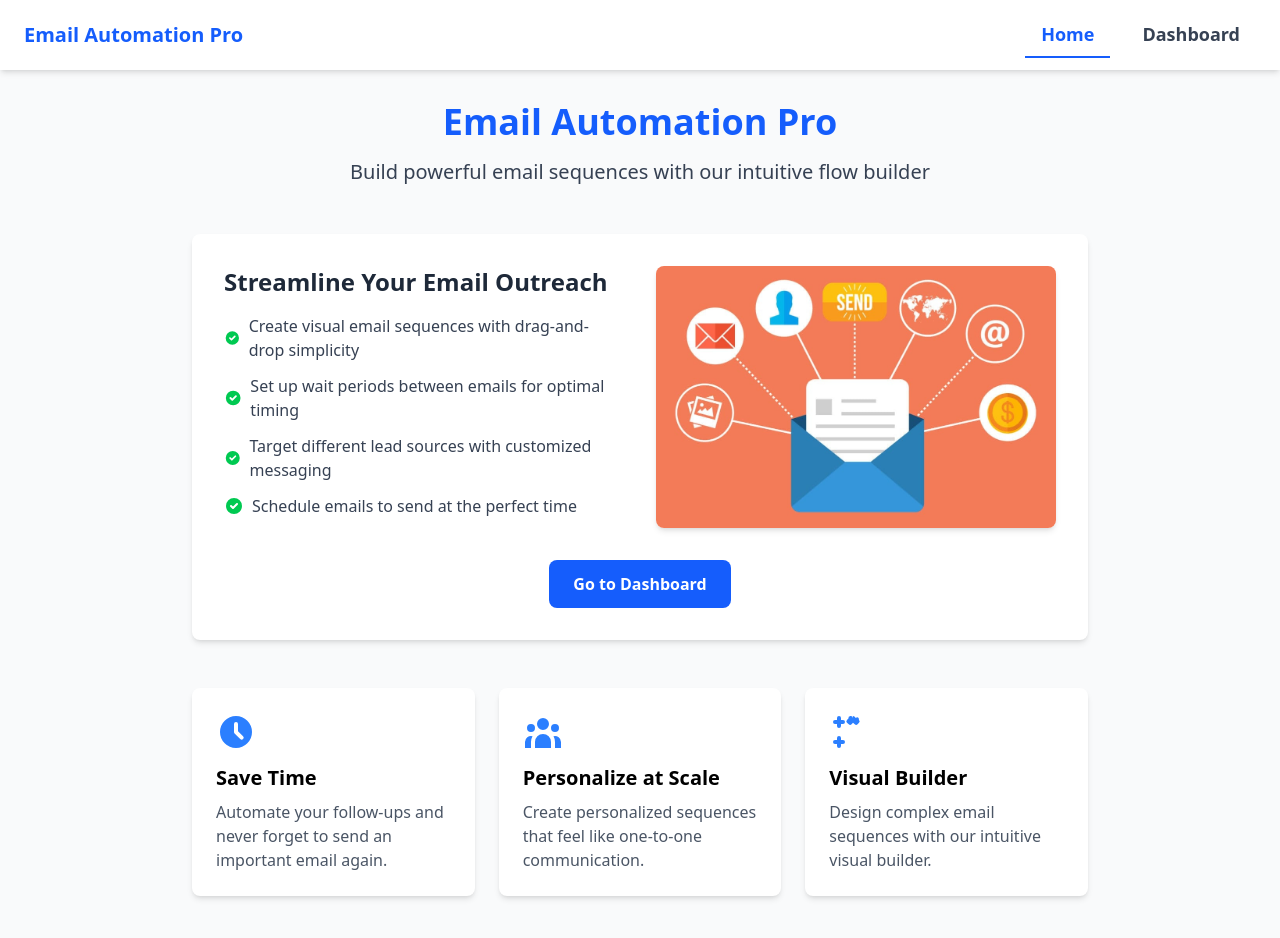
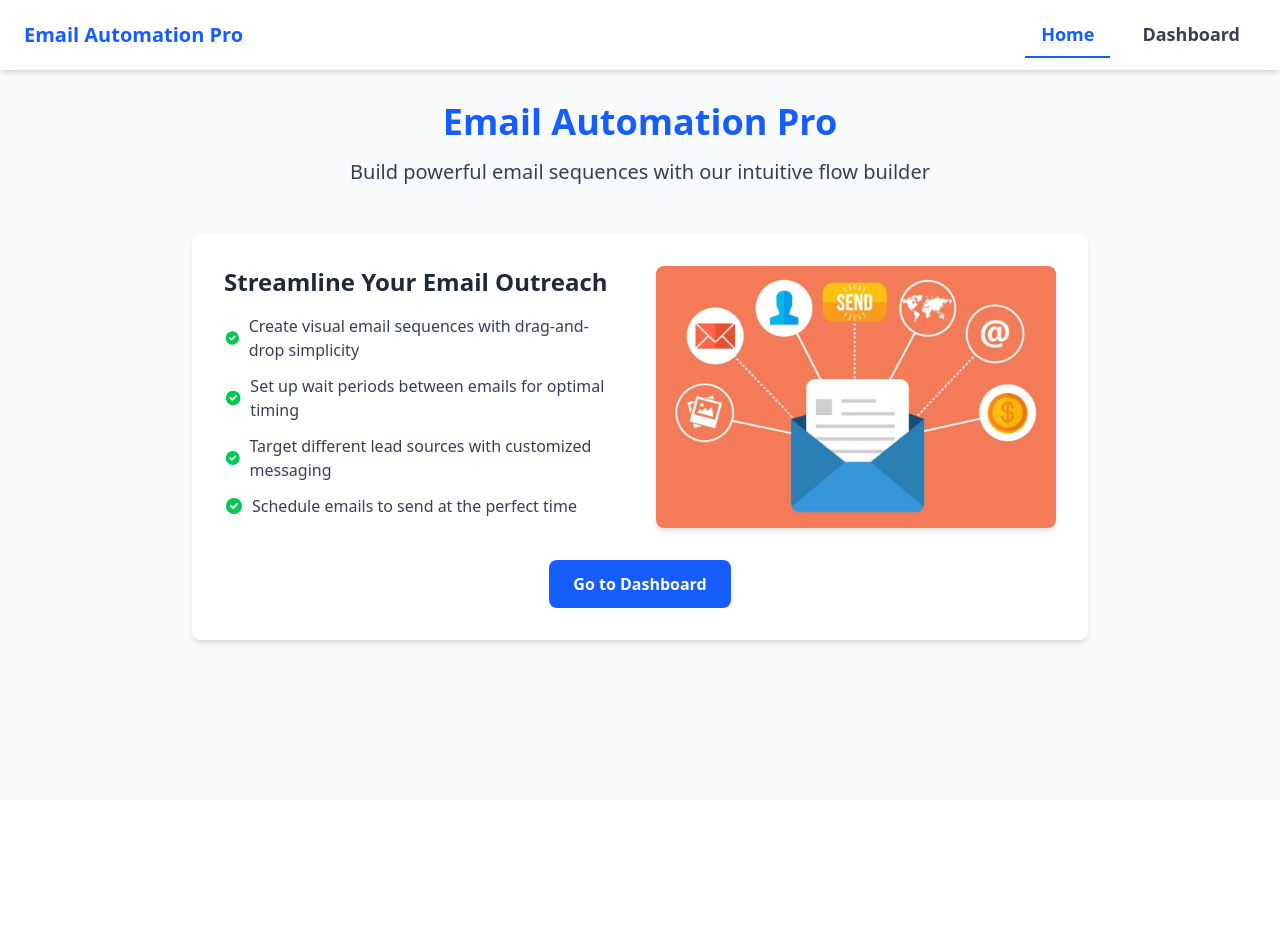
Before and after one commit to sandhya-mohanty/FutureBlink-emailSchedule, a React (Vite) app in the folder email-schedule-frontend/: page / in a window 1280 px wide. Shown: the top 938 px of the page. After the commit the page ends 800 px from the top, so only its background shows below. Built offline with nearby package versions, Linux system fonts and the light colour scheme.

Commit message:
Update Home.jsx

```diff
--- a/email-schedule-frontend/src/pages/Home.jsx
+++ b/email-schedule-frontend/src/pages/Home.jsx
@@ -67,37 +67,6 @@ const Home = () => {
         </div>
       </div>
 
-      <div className="grid md:grid-cols-3 gap-6 mb-12">
-        <div className="bg-white p-6 rounded-lg shadow-md">
-          <div className="text-blue-500 mb-3">
-            <svg className="w-10 h-10" fill="currentColor" viewBox="0 0 20 20">
-              <path fillRule="evenodd" d="M10 18a8 8 0 100-16 8 8 0 000 16zm1-12a1 1 0 10-2 0v4a1 1 0 00.293.707l2.828 2.829a1 1 0 101.415-1.415L11 9.586V6z" clipRule="evenodd" />
-            </svg>
-          </div>
-          <h3 className="text-xl font-semibold mb-2">Save Time</h3>
-          <p className="text-gray-600">Automate your follow-ups and never forget to send an important email again.</p>
-        </div>
-
-        <div className="bg-white p-6 rounded-lg shadow-md">
-          <div className="text-blue-500 mb-3">
-            <svg className="w-10 h-10" fill="currentColor" viewBox="0 0 20 20">
-              <path d="M13 6a3 3 0 11-6 0 3 3 0 016 0zM18 8a2 2 0 11-4 0 2 2 0 014 0zM14 15a4 4 0 00-8 0v3h8v-3zM6 8a2 2 0 11-4 0 2 2 0 014 0zM16 18v-3a5.972 5.972 0 00-.75-2.906A3.005 3.005 0 0119 15v3h-3zM4.75 12.094A5.973 5.973 0 004 15v3H1v-3a3 3 0 013.75-2.906z" />
-            </svg>
-          </div>
-          <h3 className="text-xl font-semibold mb-2">Personalize at Scale</h3>
-          <p className="text-gray-600">Create personalized sequences that feel like one-to-one communication.</p>
-        </div>
-
-        <div className="bg-white p-6 rounded-lg shadow-md">
-          <div className="text-blue-500 mb-3">
-            <svg className="w-10 h-10" fill="currentColor" viewBox="0 0 20 20">
-              <path fillRule="evenodd" d="M5 2a1 1 0 011 1v1h1a1 1 0 010 2H6v1a1 1 0 01-2 0V6H3a1 1 0 010-2h1V3a1 1 0 011-1zm0 10a1 1 0 011 1v1h1a1 1 0 110 2H6v1a1 1 0 11-2 0v-1H3a1 1 0 110-2h1v-1a1 1 0 011-1zm7-10a1 1 0 01.707.293l.707.707a1 1 0 011.414 0L15 4a1 1 0 010 1.414l-.707.707a1 1 0 01-1.414 0L12 5.414l-.707.707a1 1 0 01-1.414 0L9 5.414a1 1 0 010-1.414l.707-.707A1 1 0 0112 3z" clipRule="evenodd" />
-            </svg>
-          </div>
-          <h3 className="text-xl font-semibold mb-2">Visual Builder</h3>
-          <p className="text-gray-600">Design complex email sequences with our intuitive visual builder.</p>
-        </div>
-      </div>
     </div>
   );
 };
```
